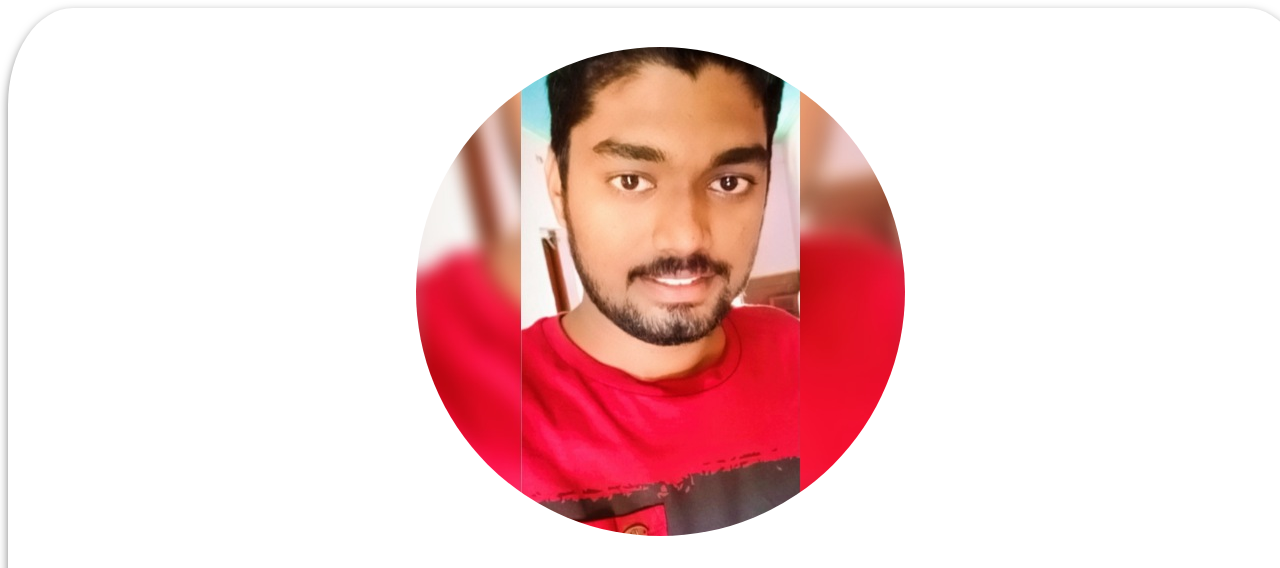
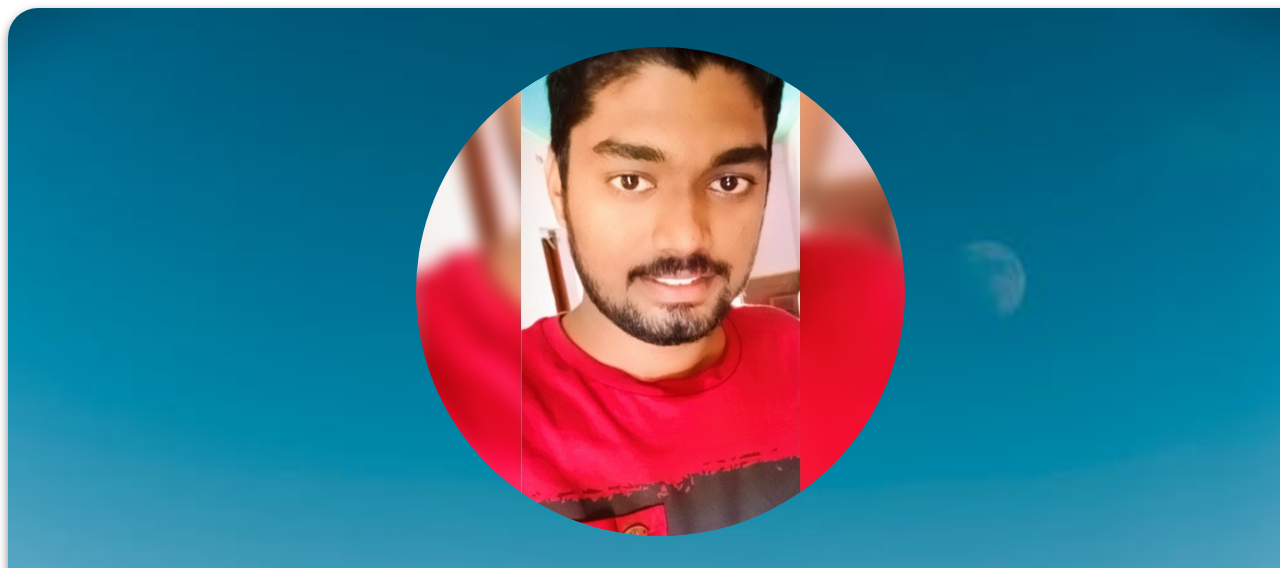
Before and after one commit to tsreddy2002/profile, a plain HTML site: page index.html in a window 1280 px wide. Shown: the top 568 px of the page. Drawn offline with Linux system fonts and the light colour scheme.

Commit message:
Update pro.css

```diff
--- a/pro.css
+++ b/pro.css
@@ -9,13 +9,8 @@
     padding: 20px;
     border-radius: 30px;
     font-family: cursive;
-    box-shadow: 20px;
+    box-shadow: 0 4px 10px 0 rgba(0,0,0,0.5);
 
-    width:200px
-margin:auto;
-background: #fff;
-box-shadow: 0 4px 10px 0 rgba(0,0,0,0.5);
-border-radius:5%;
 }
 .photo{
     text-align: center;
```
